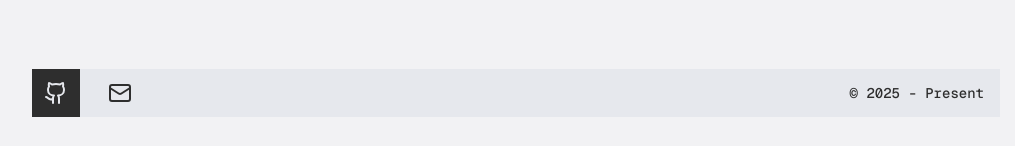
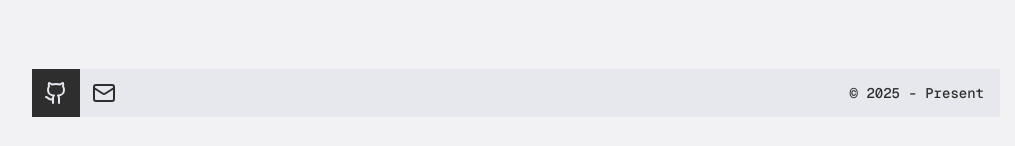
Before and after one commit to IRTIDEATH/Al-Sakha, a Next.js app: page / in a window 1280 px wide. Shown: the part 1786-1932 px from the top of the page, without its empty margins (124-1139 px from the left). Built offline with nearby package versions, Linux system fonts and the light colour scheme.

Commit message:
Add copy function to the email icon in the component footer

```diff
--- a/components/footer.tsx
+++ b/components/footer.tsx
@@ -7,12 +7,19 @@ import {
   TooltipProvider,
   TooltipTrigger,
 } from "@/components/ui/tooltip";
+import { toast } from "sonner";
 
 const Footer = () => {
+  const handleCopyEmail = () => {
+    navigator.clipboard.writeText("hanyaakunzs@gmail.com");
+    toast.success("Email copied to clipboard", {
+      duration: 2000,
+    });
+  };
   return (
     <>
       <footer className="w-full bg-suram flex items-center justify-between h-12 mb-8 mt-16">
-        <div className="flex items-center gap-4">
+        <div className="flex items-center">
           <TooltipProvider delayDuration={150}>
             <Tooltip>
               <TooltipTrigger asChild>
@@ -45,8 +52,9 @@ const Footer = () => {
           <TooltipProvider delayDuration={150}>
             <Tooltip>
               <TooltipTrigger asChild>
-                <span
-                  className="w-12 h-12 flex items-center justify-center"
+                <button
+                  onClick={handleCopyEmail}
+                  className="w-12 h-12 flex items-center justify-center cursor-pointer"
                   aria-label="email"
                 >
                   <svg
@@ -63,7 +71,7 @@ const Footer = () => {
                     <path d="m22 7-8.991 5.727a2 2 0 0 1-2.009 0L2 7" />
                     <rect x="2" y="4" width="20" height="16" rx="2" />
                   </svg>
-                </span>
+                </button>
               </TooltipTrigger>
               <TooltipContent className="mb-1">
                 <p>hanyaakunzs@gmail.com</p>
```
